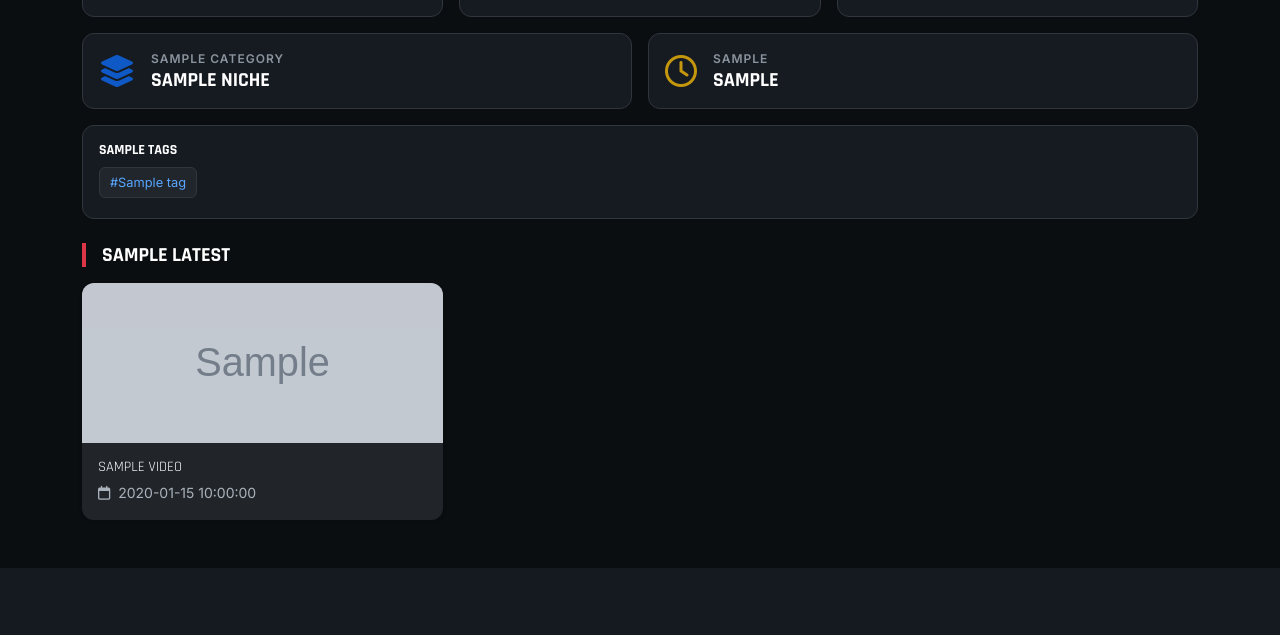
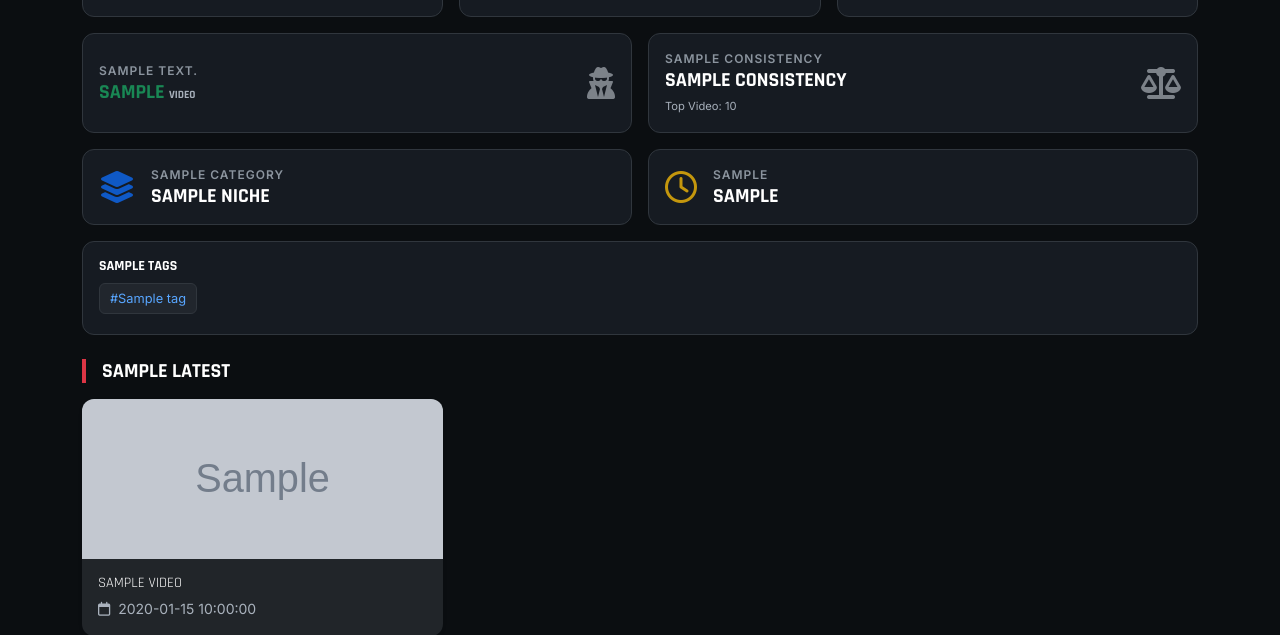
Before and after one commit to 2psgmvs86m-a11y/youtube-trend-analiz, a Flask app: template templates/index.html in a window 1280 px wide. Shown: the part 1196-1831 px from the top of the page. Before the commit the page ends 1764 px from the top, so only its background shows below. Run offline with Flask 3, Linux system fonts and the light colour scheme; the template is opened without the code that fills it: most values are stand-ins (such as "Sample title", 1, 10 or a date in 2020); grey boxes marked "Sample" are stand-in pictures.

Commit message:
Update index.html

```diff
--- a/templates/index.html
+++ b/templates/index.html
@@ -9,7 +9,6 @@
     <link rel="stylesheet" href="https://cdnjs.cloudflare.com/ajax/libs/font-awesome/6.4.0/css/all.min.css">
 
     <style>
-        /* --- TEMEL RENK AYARLARI --- */
         :root {
             --dark-bg: #0b0e11;
             --card-bg: #161b22;
@@ -45,14 +44,12 @@
         .btn-audit { background: var(--accent); border: none; color: white; font-weight: 700; padding: 0 20px; border-radius: 0 8px 8px 0; white-space: nowrap; }
         .form-select { background-color: #0d1117; color: white; border: 1px solid #30363d; }
 
-        /* Cards */
         .glass-card { background: var(--card-bg); border: 1px solid #30363d; border-radius: 12px; padding: 20px; height: 100%; }
         .channel-banner { height: 120px; width: 100%; object-fit: cover; border-radius: 12px 12px 0 0; opacity: 0.6; }
 
         .profile-header { margin-top: -50px; position: relative; z-index: 2; text-align: center; }
         .avatar-overlay { width: 100px; height: 100px; border-radius: 50%; border: 4px solid var(--card-bg); background: #000; }
 
-        /* Grade Badge */
         .grade-container { display: flex; justify-content: center; align-items: center; gap: 15px; margin-top: 15px; padding-top: 15px; border-top: 1px solid #30363d; }
         .grade-box { width: 60px; height: 60px; display: flex; align-items: center; justify-content: center; border-radius: 12px; font-size: 2rem; font-weight: 800; color: white; flex-shrink: 0; }
         .grade-A, .grade-A_plus { background: linear-gradient(135deg, #10b981, #059669); box-shadow: 0 0 15px rgba(16, 185, 129, 0.4); }
@@ -62,7 +59,6 @@
 
         .tag-badge { background: #21262d; color: #58a6ff; font-size: 0.8rem; padding: 5px 10px; border-radius: 6px; margin: 0 4px 4px 0; display: inline-block; border: 1px solid #30363d; }
 
-        /* Finance Box Renkleri */
         .finance-active { background: linear-gradient(145deg, #064e3b 0%, #161b22 100%); border: 1px solid #10b981; }
         .finance-passive { background: linear-gradient(145deg, #450a0a 0%, #161b22 100%); border: 1px solid #ef4444; }
 
@@ -211,6 +207,30 @@
 
         <div class="row g-3 mb-3">
             <div class="col-md-6">
+                <div class="glass-card p-3 d-flex align-items-center justify-content-between">
+                    <div>
+                        <div class="stat-label">{{ content.hidden_content }}</div>
+                        <h5 class="mb-0 fw-bold {{ 'text-danger' if result.hidden_videos > 0 else 'text-success' }}">
+                            {{ result.hidden_videos }} <small class="text-white-50" style="font-size: 0.7rem">Video</small>
+                        </h5>
+                    </div>
+                    <i class="fas fa-user-secret opacity-50 fa-2x"></i>
+                </div>
+            </div>
+            <div class="col-md-6">
+                <div class="glass-card p-3 d-flex align-items-center justify-content-between">
+                    <div>
+                        <div class="stat-label">{{ content.consistency }}</div>
+                        <h5 class="mb-0 fw-bold text-white">{{ result.consistency.label }}</h5>
+                        <small class="text-white-50" style="font-size: 0.7rem">Top Video: {{ result.consistency.top_video_views }}</small>
+                    </div>
+                    <i class="fas fa-balance-scale opacity-50 fa-2x"></i>
+                </div>
+            </div>
+        </div>
+
+        <div class="row g-3 mb-3">
+            <div class="col-md-6">
                 <div class="glass-card p-3 d-flex align-items-center">
                     <i class="fas fa-layer-group text-primary fa-2x me-3 opacity-75"></i>
                     <div>
```
